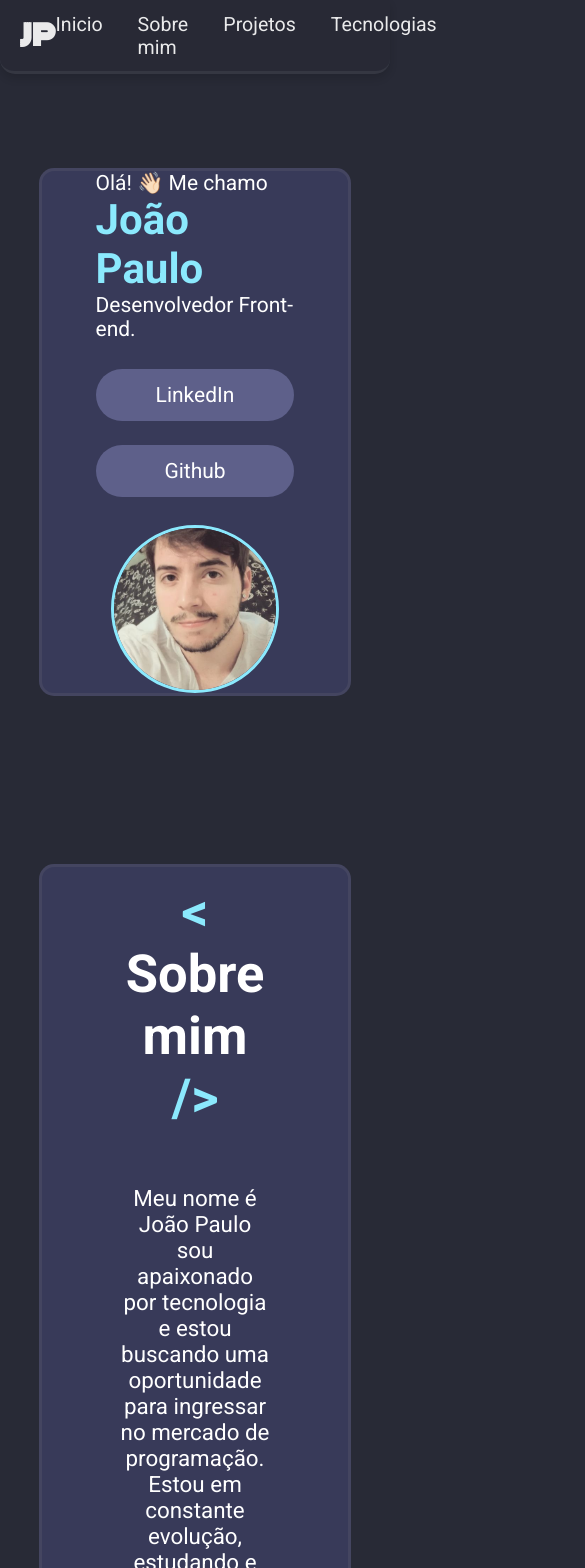
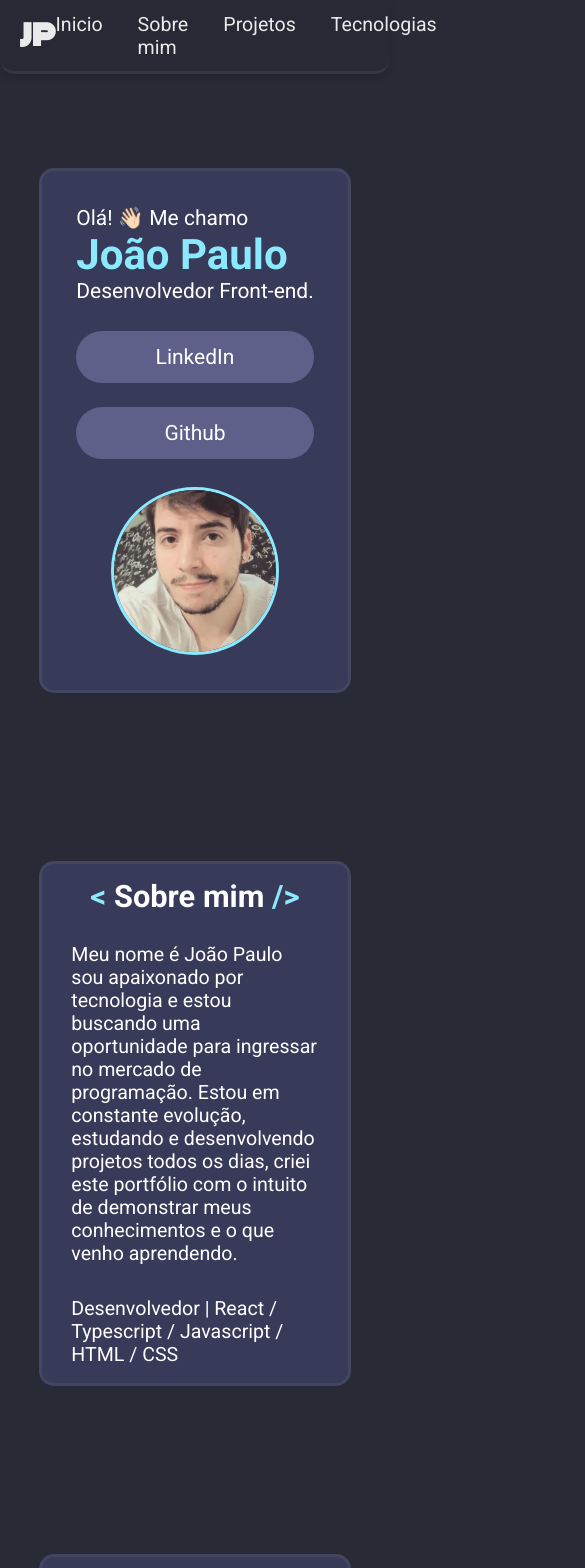
Before and after one commit to JoaopvSalles/Old-port, a React (Vite) app: page / in a window 390 px wide. Shown: the top 1568 px of the page, 585 px wide, since content can reach past the window. Built offline with nearby package versions, Linux system fonts and the light colour scheme; a web font is replaced by a local one.

Commit message:
Responsive-2

```diff
--- a/src/pages/About/styles.ts
+++ b/src/pages/About/styles.ts
@@ -35,4 +35,24 @@ export const Container = styled.div`
             text-align: center;
         }
     }
+
+
+    // ===== Responsivo ===== //
+    @media (max-width: 1024px) {
+
+        div {
+            width: 90%;
+            padding: 1rem;
+
+            h2 {
+                font-size: 2.2rem;
+                margin-bottom: 2rem;
+            }
+
+            p {
+                font-size: 1.4rem;
+                text-align: start;
+            }
+        }
+    }
 `
--- a/src/pages/Footer/styles.ts
+++ b/src/pages/Footer/styles.ts
@@ -46,7 +46,12 @@ export const Container = styled.div`
     }
 
 
+    // ===== Responsivo ===== //
     @media (max-width: 1024px) {
-        bottom: 0;
+        height: 6rem;
+
+        div {
+            margin: 0.5rem auto;
+        }
     }
 `
--- a/src/pages/Header/styles.ts
+++ b/src/pages/Header/styles.ts
@@ -52,4 +52,10 @@ export const Container = styled.header`
         }
     }
 
+
+
+    // ===== Responsivo ===== //
+    @media (max-width: 1024px) {
+
+    }
 `
--- a/src/pages/Projects/styles.ts
+++ b/src/pages/Projects/styles.ts
@@ -85,4 +85,23 @@ export const Container = styled.div`
             }
         }
     }
+
+
+    // ===== Responsivo ===== //
+    @media (max-width: 1024px) {
+
+        div {
+            width: 90%;
+            padding: 1rem;
+
+            h2 {
+                font-size: 2.2rem;
+            }
+
+            nav {
+                display: flex;
+                flex-direction: column;
+            }
+        }
+    }
 `
--- a/src/pages/Start/styles.ts
+++ b/src/pages/Start/styles.ts
@@ -64,6 +64,8 @@ export const Container = styled.div`
     }
 
 
+
+    // ===== Responsivo ===== //
     @media (max-width: 1600px) {
 
     }
@@ -74,6 +76,9 @@ export const Container = styled.div`
         div {
             display: flex;
             flex-direction: column;
+
+            width: 90%;
+            padding: 1rem;
 
             span {
                 margin-bottom: 2rem;
--- a/src/pages/Techs/styles.ts
+++ b/src/pages/Techs/styles.ts
@@ -42,4 +42,25 @@ export const Container = styled.div`
             }
         }
     }
+
+
+    // ===== Responsivo ===== //
+    @media (max-width: 1024px) {
+
+        div.card {
+            width: 90%;
+            padding: 1rem;
+
+            h2 {
+                font-size: 2.2rem;
+                margin-bottom: 3rem;
+            }
+
+            div.img {
+                display: grid;
+                grid-template-columns: 1fr 1fr;
+                gap: 4rem;
+            }
+        }
+    }
 `
```
Also changed, not shown: src/pages/Footer/index.tsx (indentation only).
